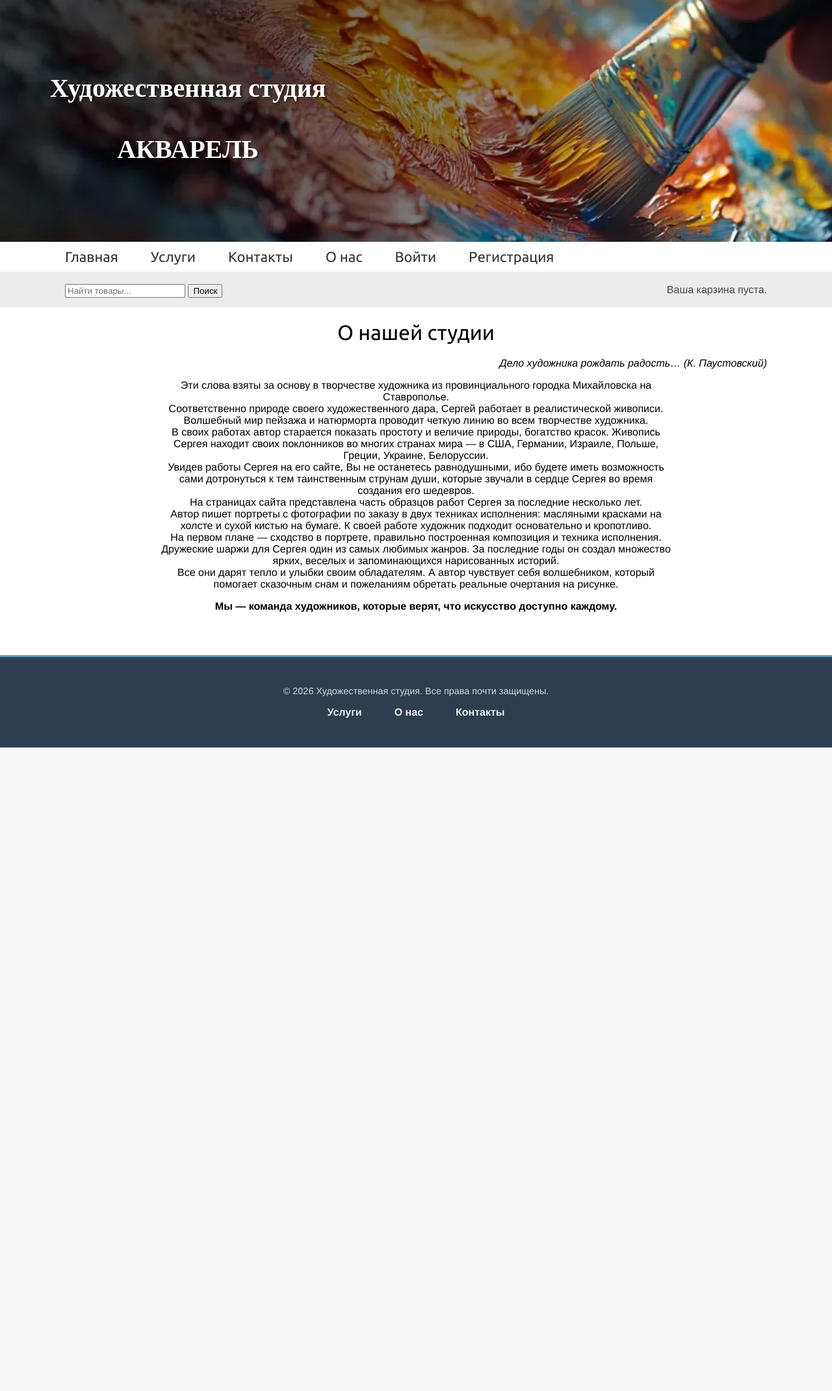
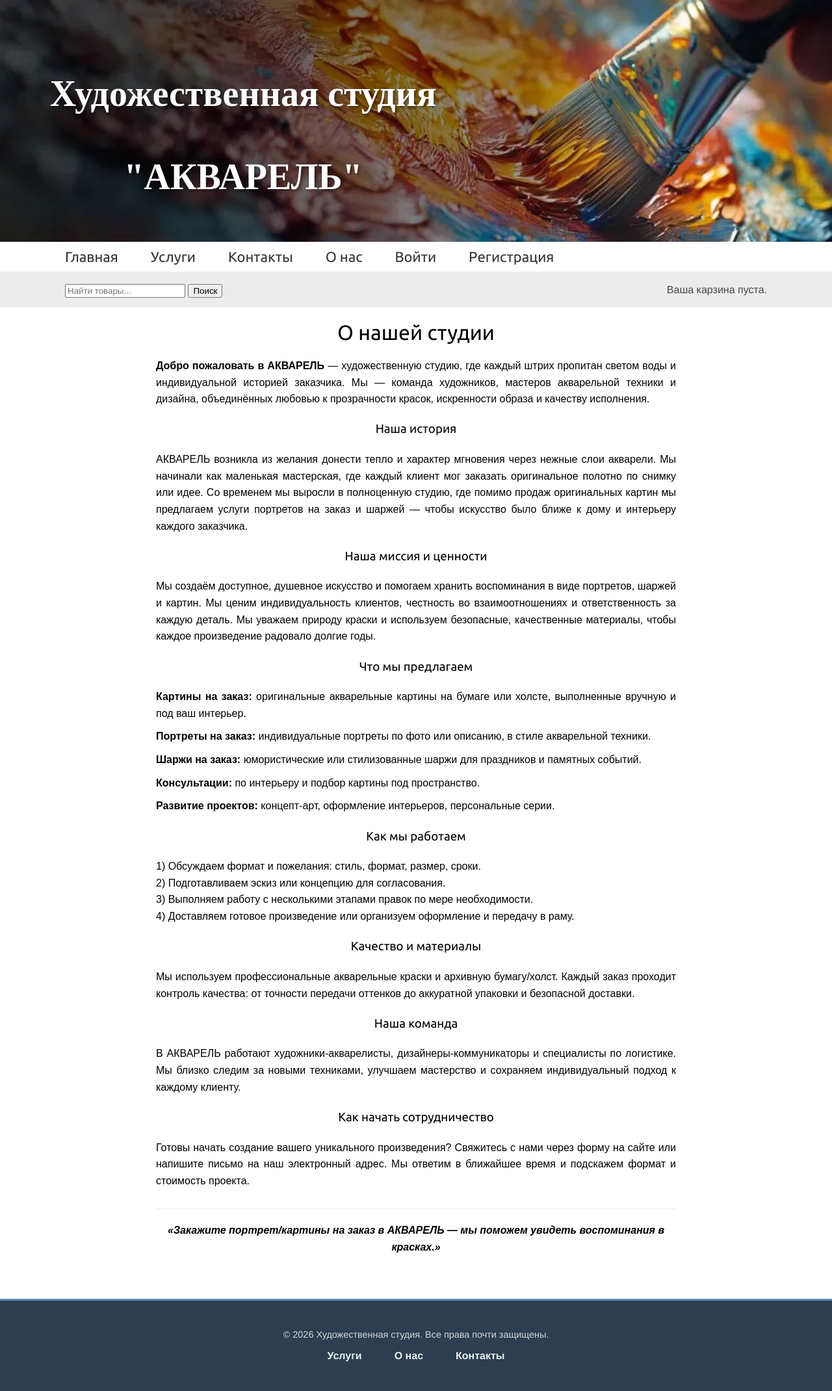
Before and after one commit to zeninaleksej-create/my-project-shop, a Django app: page /about/ in a window 1280 px wide. Shown: the whole page at 65% size. Before the commit the page ends 1150 px from the top, so only its background shows below. Run offline with Django 5.2, Linux system fonts and the light colour scheme.

Commit message:
Изменил страницу о нас и услуги

```diff
--- a/myshop/settings.py
+++ b/myshop/settings.py
@@ -35,7 +35,7 @@ SECRET_KEY = (
 # SECURITY WARNING: don't run with debug turned on in production!
 DEBUG = True
 
-ALLOWED_HOSTS = ["my-project-shop.ru", "www.my-project-shop.ru", "*", "138.124.228.54", "127.0.0.1",]
+ALLOWED_HOSTS = ["my-project-shop.ru", "www.my-project-shop.ru", "*", "138.124.228.54", "127.0.0.1"]
 
 
 # Application definition
--- a/shop/static/css/base.css
+++ b/shop/static/css/base.css
@@ -362,7 +362,7 @@ form div.field {
     left: 6%;
     transform: translate(-50%, -50%);
     color: white;
-    font-size: 2.5rem;
+    font-size: 3.5rem;
     font-weight: bold;
     text-shadow: 2px 2px 4px rgba(0,0,0,0.5);
     text-align: center;
--- a/shop/templates/shop/about.html
+++ b/shop/templates/shop/about.html
@@ -4,24 +4,45 @@
 
 {% block content %}
     <h1>О нашей студии</h1>
-<p style="text-align: right; font-style: italic;">Дело
-художника рождать радость… (К. Паустовский)
-<div style="text-align: center; max-width: 800px; margin: 0 auto;">
-    <p>
-        Эти слова взяты за основу в творчестве художника из провинциального городка Михайловска на Ставрополье.<br>
-        Соответственно природе своего художественного дара, Сергей работает в реалистической живописи.<br>
-        Волшебный мир пейзажа и натюрморта проводит четкую линию во всем творчестве художника.<br>
-        В своих работах автор старается показать простоту и величие природы, богатство красок.
-        Живопись Сергея находит своих поклонников во многих странах мира — в США, Германии, Израиле, Польше, Греции, Украине, Белоруссии.<br>
-        Увидев работы Сергея на его сайте, Вы не останетесь равнодушными, ибо будете иметь возможность сами дотронуться к тем таинственным струнам души, которые звучали в сердце Сергея во время создания его шедевров.<br>
-        На страницах сайта представлена часть образцов работ Сергея за последние несколько лет.<br>
-        Автор пишет портреты с фотографии по заказу в двух техниках исполнения: масляными красками на холсте и сухой кистью на бумаге.
-        К своей работе художник подходит основательно и кропотливо.<br>
-        На первом плане — сходство в портрете, правильно построенная композиция и техника исполнения.
-        Дружеские шаржи для Сергея один из самых любимых жанров. За последние годы он создал множество ярких, веселых и запоминающихся нарисованных историй.<br>
-        Все они дарят тепло и улыбки своим обладателям. А автор чувствует себя волшебником, который помогает сказочным снам и пожеланиям обретать реальные очертания на рисунке.
+<div style="max-width: 800px; margin: 0 auto; text-align: justify; font-family: sans-serif; line-height: 1.6;">
+
+
+    <strong>Добро пожаловать в АКВАРЕЛЬ</strong> — художественную студию, где каждый штрих пропитан светом воды и индивидуальной историей заказчика. Мы — команда художников, мастеров акварельной техники и дизайна, объединённых любовью к прозрачности красок, искренности образа и качеству исполнения.</p>
+    <h3 style="text-align: center; color: #000000;">Наша история</h3>
+    <p>АКВАРЕЛЬ возникла из желания донести тепло и характер мгновения через нежные слои акварели. Мы начинали как маленькая мастерская, где каждый клиент мог заказать оригинальное полотно по снимку или идее. Со временем мы выросли в полноценную студию, где помимо продаж оригинальных картин мы предлагаем услуги портретов на заказ и шаржей — чтобы искусство было ближе к дому и интерьеру каждого заказчика.</p>
+
+    <h3 style="text-align: center; color: #000000;">Наша миссия и ценности</h3>
+    <p>Мы создаём доступное, душевное искусство и помогаем хранить воспоминания в виде портретов, шаржей и картин. Мы ценим индивидуальность клиентов, честность во взаимоотношениях и ответственность за каждую деталь. Мы уважаем природу краски и используем безопасные, качественные материалы, чтобы каждое произведение радовало долгие годы.</p>
+
+    <h3 style="text-align: center; color: #000000;">Что мы предлагаем</h3>
+    <ul style="list-style-type: none; padding: 0;">
+        <li style="margin-bottom: 10px;"><strong>Картины на заказ:</strong> оригинальные акварельные картины на бумаге или холсте, выполненные вручную и под ваш интерьер.</li>
+        <li style="margin-bottom: 10px;"><strong>Портреты на заказ:</strong> индивидуальные портреты по фото или описанию, в стиле акварельной техники.</li>
+        <li style="margin-bottom: 10px;"><strong>Шаржи на заказ:</strong> юмористические или стилизованные шаржи для праздников и памятных событий.</li>
+        <li style="margin-bottom: 10px;"><strong>Консультации:</strong> по интерьеру и подбор картины под пространство.</li>
+        <li style="margin-bottom: 10px;"><strong>Развитие проектов:</strong> концепт-арт, оформление интерьеров, персональные серии.</li>
+    </ul>
+
+    <h3 style="text-align: center; color: #000000;">Как мы работаем</h3>
+    <p>1) Обсуждаем формат и пожелания: стиль, формат, размер, сроки.<br>
+    2) Подготавливаем эскиз или концепцию для согласования.<br>
+    3) Выполняем работу с несколькими этапами правок по мере необходимости.<br>
+    4) Доставляем готовое произведение или организуем оформление и передачу в раму.</p>
+
+    <h3 style="text-align: center; color: #000000;">Качество и материалы</h3>
+    <p>Мы используем профессиональные акварельные краски и архивную бумагу/холст. Каждый заказ проходит контроль качества: от точности передачи оттенков до аккуратной упаковки и безопасной доставки.</p>
+
+    <h3 style="text-align: center; color: #000000;">Наша команда</h3>
+    <p>В АКВАРЕЛЬ работают художники-акварелисты, дизайнеры-коммуникаторы и специалисты по логистике. Мы близко следим за новыми техниками, улучшаем мастерство и сохраняем индивидуальный подход к каждому клиенту.</p>
+
+    <h3 style="text-align: center; color: #000000;">Как начать сотрудничество</h3>
+    <p>Готовы начать создание вашего уникального произведения? Свяжитесь с нами через форму на сайте или напишите письмо на наш электронный адрес. Мы ответим в ближайшее время и подскажем формат и стоимость проекта.</p>
+
+    <p style="text-align: center; margin-top: 30px; font-style: italic; font-weight: bold; border-top: 1px solid #eee; padding-top: 20px;">
+        «Закажите портрет/картины на заказ в АКВАРЕЛЬ — мы поможем увидеть воспоминания в красках.»
     </p>
-    <p><strong>Мы — команда художников, которые верят, что искусство доступно каждому.</strong></p>
+</div>
+
 </div>
 
 
--- a/shop/templates/shop/base.html
+++ b/shop/templates/shop/base.html
@@ -11,7 +11,7 @@
 
 <div class="top-banner">
     <img src="{% static 'img/bk.jpg' %}" alt="Banner">
-    <div class="banner-text">Художественная студия<br><br>АКВАРЕЛЬ</div>
+    <div class="banner-text">Художественная студия<br><br>"АКВАРЕЛЬ"</div>
 </div>
 
 
--- a/shop/templates/shop/contacts.html
+++ b/shop/templates/shop/contacts.html
@@ -4,6 +4,7 @@
 
 {% block content %}
     <h1>Наши контакты</h1>
+    <div style="max-width: 800px; margin: 0 auto; text-align: justify; font-family: sans-serif; line-height: 1.6;">
 <p>
     Контактный тел.: +7-961-499-08-86, +7-905-493-67-70
     <br>
@@ -15,5 +16,5 @@
   <li><a href="https://t.me" target="_blank" rel="noopener">Telegram</a></li>
   <li><a href="https://ok.ru" target="_blank" rel="noopener">Одноклассники</a></li>
 </ul>
-
+</div>
 {% endblock %}
--- a/shop/templates/shop/product/list.html
+++ b/shop/templates/shop/product/list.html
@@ -2,7 +2,7 @@
 {% load static %}
 
 {% block title %}
-  {% if category %}{{ category.name }}{% else %}Товары{% endif %}
+  {% if category %}{{ category.name }}{% else %} Художественная студия АКВАРЕЛЬ {% endif %}
 {% endblock %}
 
 {% block content %}
```
Also changed, not shown: shop/templates/shop/services.html (+19 -25 lines), db.sqlite3.
